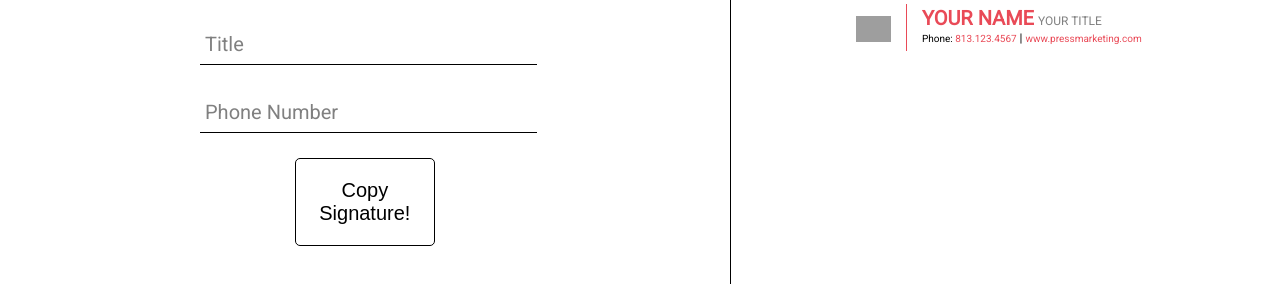
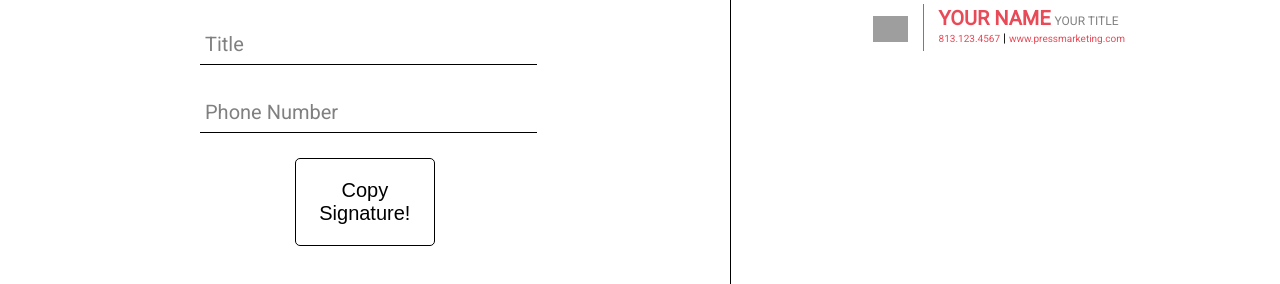
Before and after one commit to AaronLipkin/press-signatures, a plain HTML site: page index.html in a window 1280 px wide. Shown: the part 346-630 px from the top of the page. Drawn offline with nearby package versions, Linux system fonts and the light colour scheme; some packages are replaced by stand-ins of ours; grey boxes are pictures that could not be loaded; a script that the page names is missing.

Commit message:
Update index.html

```diff
--- a/index.html
+++ b/index.html
@@ -88,7 +88,7 @@
 
 							<tr>
 								<td style="height: 12px; line-height: 0px; ">
-									<span style="font-size: 10px; ">Phone: <span style="color:#e94a57;">{{main.office || '813.123.4567'}}</span></span><span class="" style="font-size: 12px"> | </span>
+									<span style="font-size: 10px; "> <span style="color:#e94a57;">{{main.office || '813.123.4567'}}</span></span><span class="" style="font-size: 12px"> | </span>
 									<span style="font-size: 10px; "><span style="color:#e94a57;"><a  style="color:#e94a57;padding-bottom: 1px; text-decoration:none;" href="www.pressmarketing.com">www.pressmarketing.com</a></span> </span>
 								</td>
 							</tr>
```
